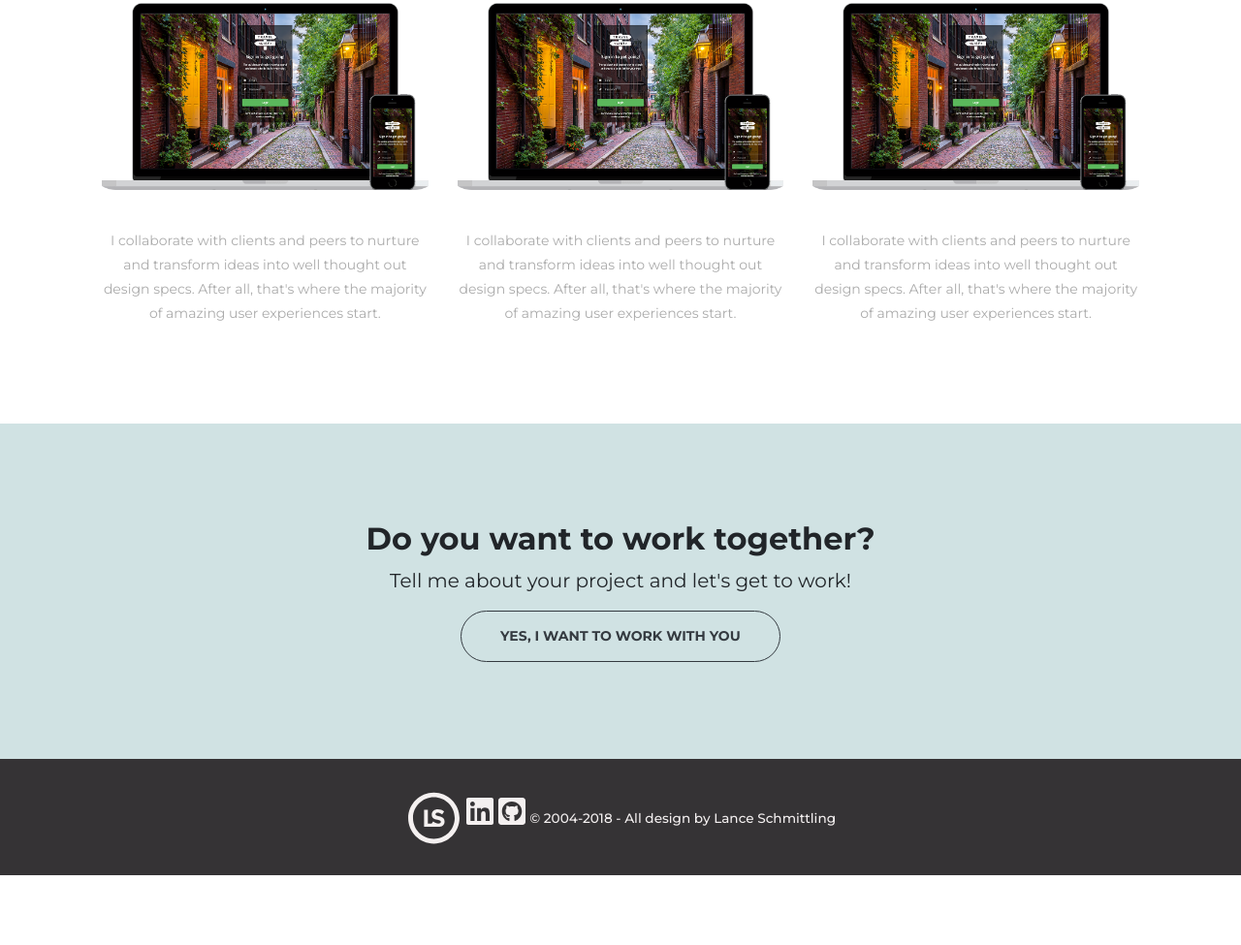
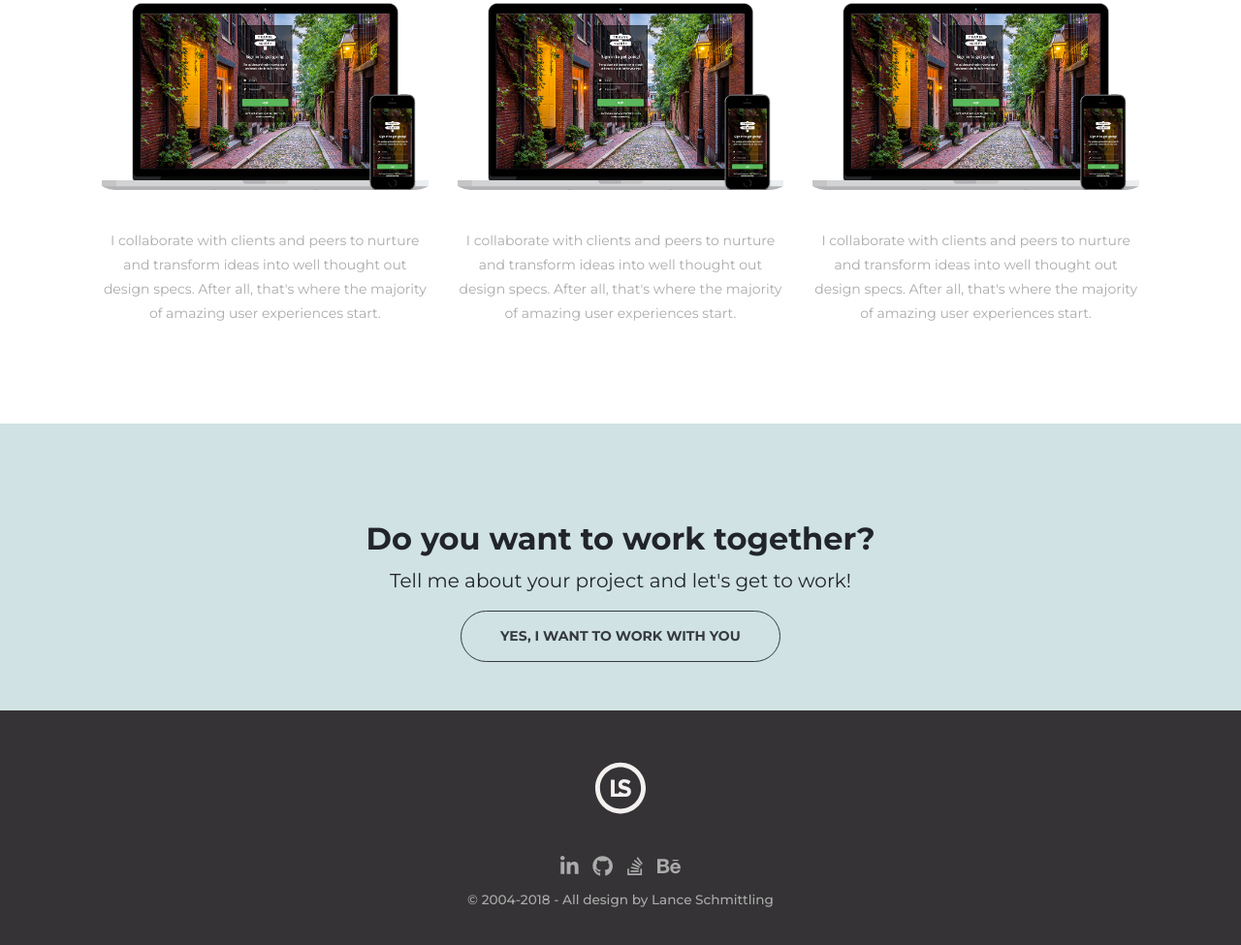
Before and after one commit to lancehenry/lanceschmance.github.io, a plain HTML site: page index.html in a window 1280 px wide. Shown: the part 2835-3810 px from the top of the page at 97% size. Before the commit the page ends 3739 px from the top, so only its background shows below. Drawn offline with nearby package versions, Linux system fonts and the light colour scheme; a script that the page names is missing.

Commit message:
Footer style changes

```diff
--- a/assets/css/style.css
+++ b/assets/css/style.css
@@ -166,12 +166,6 @@ p {
     margin-bottom: 10px;
 }
 
-.bottom-jumbo {
-    background-color: #d0e2e3;
-    margin-bottom: -80px;
-    padding: 100px 0;
-}
-
 /* Wobble Button Animation
 --------------------------------------------------- */
 @-webkit-keyframes hvr-wobble-horizontal {
@@ -257,27 +251,46 @@ p {
     animation-iteration-count: 1;
 }
 
+/* Contact Me Section
+--------------------------------------------------- */
+.bottom-jumbo {
+    background-color: #d0e2e3;
+    margin-bottom: 50px;
+    padding: 100px 0;
+}
+
 /* Sticky Footer Styles
 --------------------------------------------------- */
 .footer {
     position: absolute;
     bottom: 0;
     width: 100%;
-    height: 120px; /* Set the fixed height of the footer */
-    line-height: 120px; /* Vertically center the text */
+    height: 250px; /* Set the fixed height of the footer */
+    /* line-height: 20px; Vertically center the text */
     background-color: #353335;
+    padding-top: 50px;
 }
 
 .footer-logo {
     height: 60px;
+    margin-bottom: 40px;
 }
 
 .foot-icon {
+    color: #ababab;
+    margin-bottom: 10px;
+}
+
+.foot-icon:hover {
     color: #f4f0f0;
 }
 
+.icon-space {
+    margin-right: 10px;
+}
+
 .by-line {
-    color: #f4f0f0;
+    color: #ababab;
     font-family: 'Montserrat', sans-serif;
     font-weight: 500;
     font-size: .85em;
--- a/assets/javascript/logic.js
+++ b/assets/javascript/logic.js
@@ -33,5 +33,5 @@ $("a").on("click", function(event) {
         window.location.hash = hash;
       }
     );
-  } // End if
+  }
 });
--- a/index.html
+++ b/index.html
@@ -36,6 +36,9 @@
 <body>
 
     <div class="wrapper">
+
+        <!-- Scroll ID link from logo in footer -->
+        <div id="top"></div>
 
         <!-- Navigation Bar -->
         <nav class="navbar navbar-expand-lg navbar-light bg-light">
@@ -244,9 +247,22 @@
         <!-- Footer Content -->
         <footer class="footer">
             <div class="container text-center">
-                <img class="footer-logo" src="assets/images/footer-logo.svg" alt="">
-                <i class="fab fa-linkedin fa-2x foot-icon"></i>
-                <i class="fab fa-github-square fa-2x foot-icon"></i>
+
+                <!-- LS Logo that links to the top nav -->
+                <a href="#top"><img class="footer-logo" src="assets/images/footer-logo.svg" alt=""></a><br>
+
+                <!-- Linkedin logo/link -->
+                <a href="http://www.linkedin.com/in/lschmittling"><i class="fab fa-linkedin-in fa-lg foot-icon icon-space"></i></a>
+
+                <!-- Github logo/link -->
+                <a href="https://github.com/lschmittling"><i class="fab fa-github fa-lg foot-icon icon-space"></i></a>
+
+                <!-- Stack Overflow logo/link -->
+                <a href="https://stackexchange.com/users/12593159/l-schmittling"><i class="fab fa-stack-overflow fa-lg foot-icon icon-space"></i></a>
+
+                <!-- Behance logo/link -->
+                <a href="https://www.behance.net/user/?username=lhsdesign"><i class="fab fa-behance fa-lg foot-icon"></i></a><br>
+
                 <span class="by-line">© 2004-2018 - All design by Lance Schmittling</span>
             </div>
         </footer>
```
